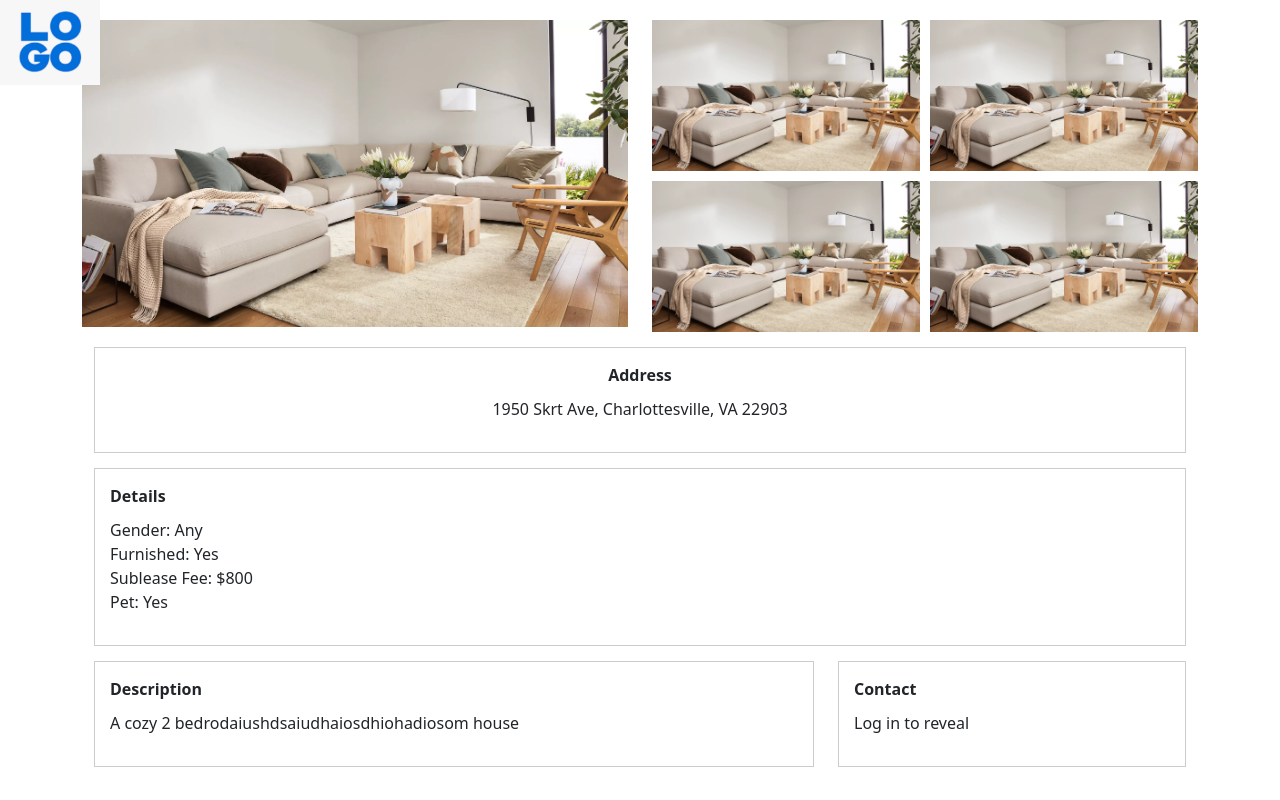
After one commit to lilyhyojeonglee/Sublease-Web, a PHP site: page /listing.php?id=1 in a window 1280 px wide. The commit adds this page. Run offline with PHP 8.4, Linux system fonts and the light colour scheme.

Commit message:
reads/lists house from json and display

```diff
--- a/SubleaseLogic.php
+++ b/SubleaseLogic.php
@@ -25,7 +25,7 @@ class SubleaseLogic
                 switch ($this->uri) {
                         case '/':
                                 if ($this->isLoggedIn()) {
-                                        $this->servePage('map.php'); // Show dashboard if logged in
+                                        $this->servePage('index.html'); // Show dashboard if logged in
                                 } else {
                                         $this->servePage('index.html'); // Show the index page otherwise
                                 }
--- a/data/data.json
+++ b/data/data.json
@@ -2,33 +2,61 @@
     {
         "id": 1,
         "name": "Cozy House",
-        "description": "A cozy 2 bedroom house",
+        "description": "A cozy 2 bedrodaiushdsaiudhaiosdhiohadiosom house",
         "location": "JPA",
-        "price": 800,
-        "image": "images/listing1.webp"
+        "image": "images/listing1.webp",
+        "address": "1950 Skrt Ave, Charlottesville, VA 22903",
+        "gender": "Any",
+        "furnished": true,
+        "subleaseFee": 800,
+        "pet": true
     },
     {
         "id": 2,
         "name": "Modern House",
-        "description": "A modern house and chill house",
+        "description": "A modern and chill house",
         "location": "Corner",
-        "price": 900,
-        "image": "images/listing1.webp"
+        "image": "images/listing1.webp",
+        "address": "Another Address",
+        "gender": "Male",
+        "furnished": false,
+        "subleaseFee": 900,
+        "pet": false
     },
     {
         "id": 3,
         "name": "Country House",
         "description": "A charming country house.",
         "location": "JPA",
-        "price": 700,
-        "image": "images/listing1.webp"
+        "image": "images/listing1.webp",
+        "address": "Country Road",
+        "gender": "Female",
+        "furnished": false,
+        "subleaseFee": 700,
+        "pet": true
     },
     {
-        "id": 3,
-        "name": "Country House",
+        "id": 4,
+        "name": "Country FLEX House",
         "description": "A charming country house.",
         "location": "JPA",
-        "price": 700,
-        "image": "images/listing1.webp"
+        "image": "images/listing1.webp",
+        "address": "Country SKRT Road",
+        "gender": "Male",
+        "furnished": false,
+        "subleaseFee": 700,
+        "pet": true
+    },
+    {
+        "id": 5,
+        "name": "COWBOY",
+        "description": "NICE HOUSE.",
+        "location": "KOREA",
+        "image": "images/listing1.webp",
+        "address": "677 Skrt SKrt skrt",
+        "gender": "Any",
+        "furnished": true,
+        "subleaseFee": 79900,
+        "pet": false
     }
 ]
--- /dev/null
+++ b/listing.php
@@ -0,0 +1,61 @@
+<?php
+
+$houseId = $_GET['id'];
+include 'views/show.php';
+?>
+
+<!DOCTYPE html>
+<html lang="en">
+<head>
+    <meta charset="UTF-8">
+    <meta name="viewport" content="width=device-width, initial-scale=1">
+    <title>Title</title>
+    <!-- Bootstrap CSS -->
+    <link href="https://cdn.jsdelivr.net/npm/bootstrap@5.3.3/dist/css/bootstrap.min.css" rel="stylesheet">
+    <link rel="stylesheet" href="styles/main.css">
+
+    <style>
+        body {
+            padding-top: 20px;
+        }
+        .gallery {
+            display: grid;
+            grid-template-columns: 1fr 1fr; /* Adjusts to a 2x2 grid */
+            gap: 10px;
+        }
+        .gallery img {
+            width: 100%;
+            height: auto;
+        }
+        .info-box {
+            padding: 15px;
+            border: 1px solid #ccc;
+            margin-top: 15px;
+        }
+        .info-box header {
+            font-weight: bold;
+            margin-bottom: 10px;
+        }
+        .large-image img {
+            width: 100%;
+            height: auto;
+        }
+    </style>
+</head>
+<body>
+
+<script>
+    // JavaScript function to reveal contact information
+    function revealContact() {
+        var contactInfo = document.getElementById('contact-info');
+        // Check the current state of the paragraph text
+        if (contactInfo.innerText === 'Log in to reveal') {
+            contactInfo.innerText = 'email@example.com'; // Replace with your actual email
+        } else {
+            contactInfo.innerText = 'Log in to reveal'; // Hides the email if clicked again
+        }
+    }
+    </script>
+<script src="https://cdn.jsdelivr.net/npm/bootstrap@5.3.3/dist/js/bootstrap.bundle.min.js"></script>
+</body>
+</html>
--- a/profile.php
+++ b/profile.php
@@ -16,7 +16,7 @@ require_once 'Database.php';
 //   exit;
 // }
 
-$userName = isset($_SESSION['user']['name']) ? $_SESSION['user']['name'] : "User"; // Placeholder
+// $userName = isset($_SESSION['user']['name']) ? $_SESSION['user']['name'] : "User"; // Placeholder
 
 // Instantiating and running your application logic
 
@@ -50,7 +50,7 @@ $userName = isset($_SESSION['user']['name']) ? $_SESSION['user']['name'] : "User
     </div>
 
     <div class="profile-username text-center">
-        <h1>Welcome <?php echo htmlspecialchars($userName); ?></h1>
+        <h1>Welcome  {USER}</h1>
     </div>
 
 
--- a/views/show.php
+++ b/views/show.php
@@ -1,9 +1,120 @@
+<?php
+
+$houseId = isset($_GET['id']) ? (int) $_GET['id'] : 0;
+
+$jsonDir = 'data/data.json';
+$jsonData = file_get_contents($jsonDir);
+
+// Decode the JSON data into an array
+$houses = json_decode($jsonData, true);
+
+// Search for the house by ID
+$selectedHouse = null;
+foreach ($houses as $house) {
+    if ($house['id'] === $houseId) {
+        $selectedHouse = $house;
+        break;
+    }
+}
+
+if (null === $selectedHouse) {
+    echo "House not found";
+    exit;
+}
+
+// display boolean values as 'Yes' or 'No'
+function displayBoolean($value) {
+    return $value ? 'Yes' : 'No';
+}
+
+?>
+
 <!DOCTYPE html>
-<html>
+<html lang="en">
+<head>
+    <meta charset="UTF-8">
+    <meta name="viewport" content="width=device-width, initial-scale=1">
+    <title><?php echo htmlspecialchars($selectedHouse['name']); ?></title>
+    <link href="https://cdn.jsdelivr.net/npm/bootstrap@5.3.3/dist/css/bootstrap.min.css" rel="stylesheet">
+    <link rel="stylesheet" href="styles/main.css">
+    <style>
+        body {
+            padding-top: 20px;
+        }
+        .gallery {
+            width: 100%;
+            height: auto;
+        }
+        .gallery img, .large-image img {
+            width: 100%;
+            height: auto;
+        }
+        .info-box {
+            padding: 15px;
+            border: 1px solid #ccc;
+            margin-top: 15px;
+        }
+    </style>
+</head>
 <body>
-<h1>Item: <?php echo $item[0] ?></h1>
-<p><?php echo $item[1] ?></p>
+<div class="container-header" id="home">
+    <div class="header">
+        <div class="pl-logo" id="pl-logo">
+            <a href="index.php">
+                <img src="pl_logo.jpg">
+            </a>
+        </div>
+    </div>
+</div>
+
+<div class="container">
+    <div class="row">
+        <div class="col-md-6">
+            <div class="large-image">
+                <img src="<?php echo htmlspecialchars($selectedHouse['image']); ?>" alt="Large Listing Image">
+            </div>
+        </div>
+        <div class="col-md-6">
+            <div class="gallery">
+                <img src="<?php echo htmlspecialchars($selectedHouse['image']); ?>" alt="Listing Image">
+                <img src="<?php echo htmlspecialchars($selectedHouse['image']); ?>" alt="Listing Image">
+                <img src="<?php echo htmlspecialchars($selectedHouse['image']); ?>" alt="Listing Image">
+                <img src="<?php echo htmlspecialchars($selectedHouse['image']); ?>" alt="Listing Image">
+            </div>
+        </div>
+    </div>
+
+    <div class="container">
+        <div class="row">
+            <div class="col-12 col-md-12">
+                <div class="info-box text-center">
+                    <header>Address</header>
+                    <p><?php echo htmlspecialchars($selectedHouse['address']); ?></p>
+                </div>
+                <div class="info-box">
+                    <header>Details</header>
+                    <p>Gender: <?php echo htmlspecialchars($selectedHouse['gender']); ?><br>
+                        Furnished: <?php echo displayBoolean($selectedHouse['furnished']); ?><br>
+                        Sublease Fee: $<?php echo htmlspecialchars($selectedHouse['subleaseFee']); ?><br>
+                        Pet: <?php echo displayBoolean($selectedHouse['pet']); ?></p>
+                </div>
+            </div>
+            <div class="col-md-8">
+                <div class="info-box">
+                    <header>Description</header>
+                    <p><?php echo htmlspecialchars($selectedHouse['description']); ?></p>
+                </div>
+            </div>
+            <div class="col-md-4">
+                    <div class="info-box" id="contact-box" onclick="revealContact()">
+                        <header>Contact</header>
+                        <p id="contact-info">Log in to reveal</p>
+                    </div>
+                </div>
+        </div>
+    </div>
+</div>
+
+<script src="https://cdn.jsdelivr.net/npm/bootstrap@5.3.3/dist/js/bootstrap.bundle.min.js"></script>
 </body>
 </html>
-
-<!-- include when user click the house from the map.php -->
```
Also changed, not shown: listing.html (deleted, +0 -115 lines), views/list.php (+5 -5 lines).
